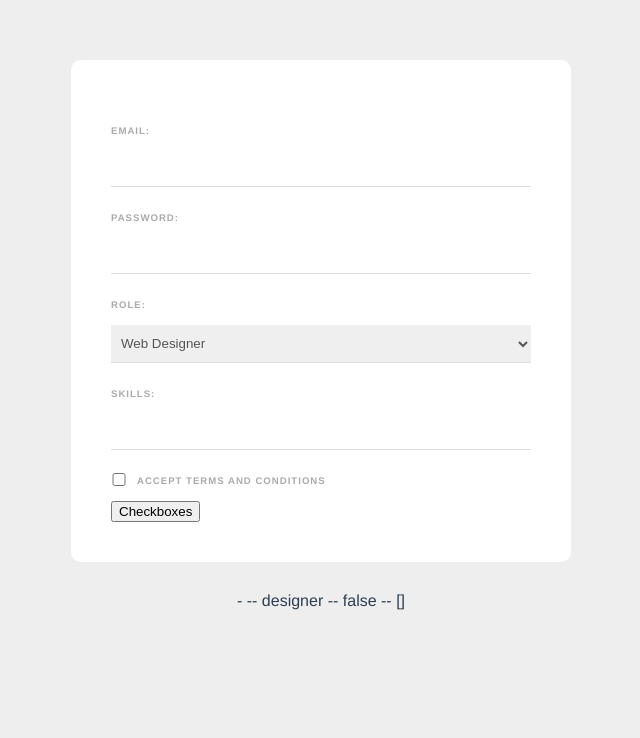
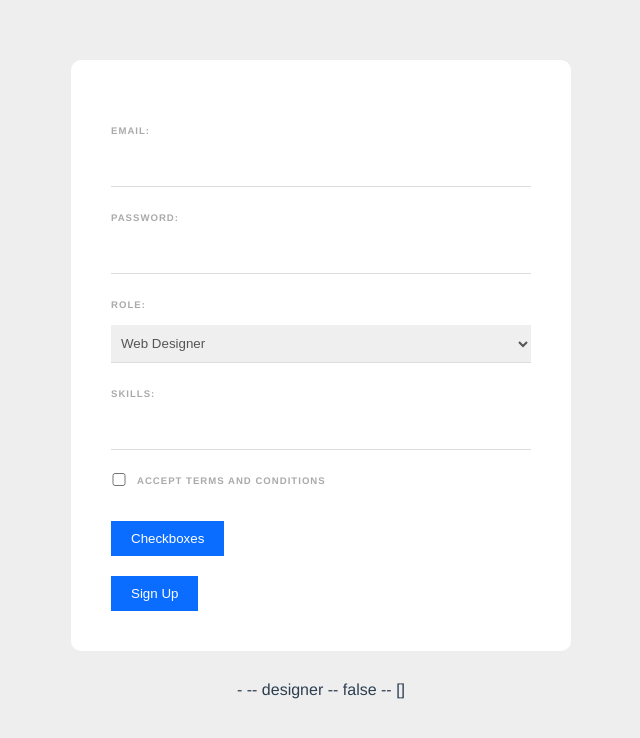
Before and after one commit to ayushman-git/vue-form-L, a Vue app: page / in a window 1280 px wide. Shown: the top 738 px of the page, without its empty margins (319-959 px from the left). Built offline with nearby package versions, Linux system fonts and the light colour scheme.

Commit message:
filter array

```diff
--- a/src/components/SignUp.vue
+++ b/src/components/SignUp.vue
@@ -14,8 +14,10 @@
 
     <label>Skills:</label>
     <input @keyup="addSkill" type="text" v-model="tempSkill" />
-    <div class="pill" v-for="(skill, index) in skills" :key="index">
-      {{ skill }}
+    <div @click="deleteSkill">
+      <div class="pill" v-for="(skill, index) in skills" :key="index">
+        {{ skill }}
+      </div>
     </div>
 
     <div class="terms">
@@ -43,6 +45,10 @@
         <label>Duoro</label>
       </div>
     </div>
+
+    <div class="submit">
+      <button>Sign Up</button>
+    </div>
   </form>
   <p>
     {{ email }} - {{ password }} -- {{ role }} -- {{ terms }} -- {{ names }}
@@ -65,6 +71,13 @@ export default {
     };
   },
   methods: {
+    deleteSkill(e) {
+      if (this.skills.includes(e.target.innerHTML)) {
+        this.skills = this.skills.filter((skill) => {
+          return skill !== e.target.innerHTML;
+        });
+      }
+    },
     addSkill(e) {
       if (e.key == "," && this.tempSkill) {
         if (!this.skills.includes(this.tempSkill.replace(",", ""))) {
@@ -117,4 +130,23 @@ input[type="checkbox"] {
   position: relative;
   top: 2px;
 }
+.pill {
+  display: inline-block;
+  margin: 20px 10px 0 0;
+  padding: 6px 12px;
+  background: #eee;
+  border-radius: 20px;
+  font-size: 12px;
+  letter-spacing: 1px;
+  font-weight: bold;
+  color: #777;
+  cursor: pointer;
+}
+button {
+  background: #0b6dff;
+  border: 0;
+  padding: 10px 20px;
+  margin-top: 20px;
+  color: white;
+}
 </style>
```
